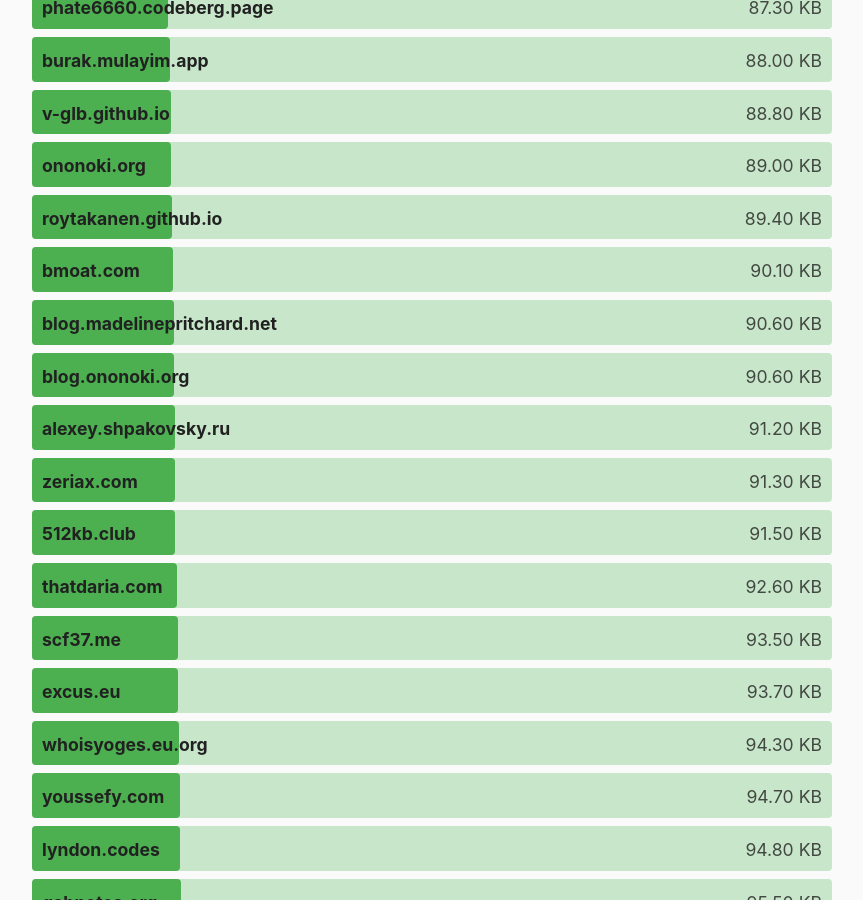
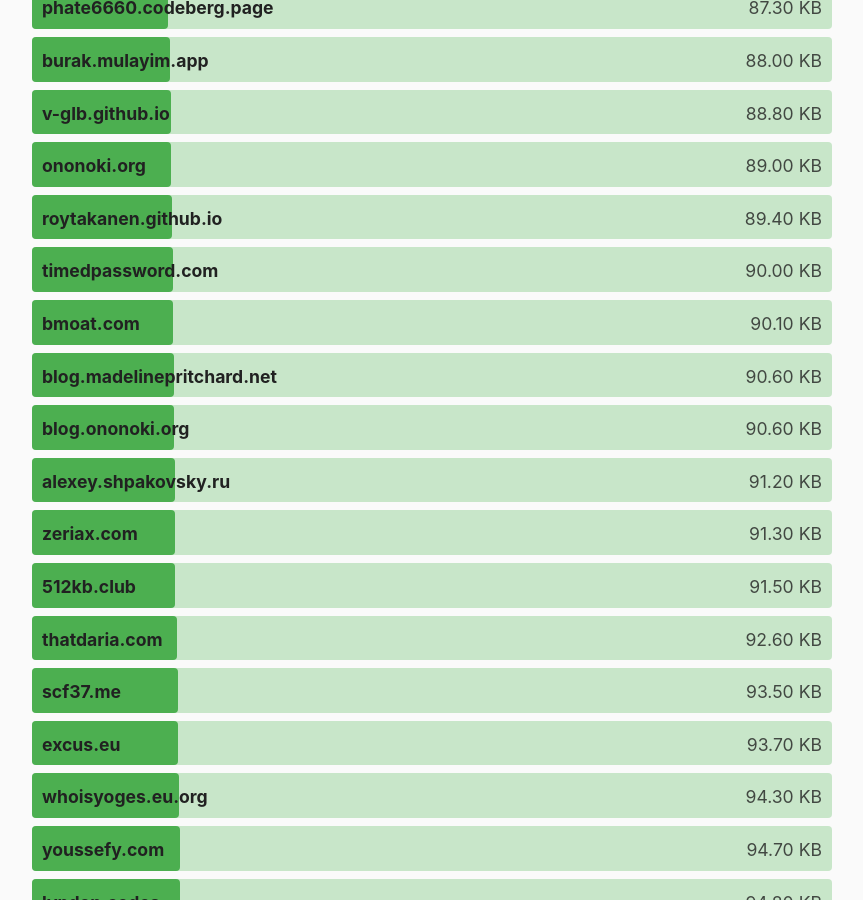
Before and after one commit to kevquirk/512kb.club, a Jekyll site: the page built from index.md, in a window 1280 px wide and 900 px high, scrolled down 19678 px. Shown: the whole window, without its empty margins (208-1071 px from the left). Built offline with Jekyll 4.4.1, drawn with Linux system fonts in a browser that asks for light colours.

Commit message:
Add timedpassword.com

```diff
--- a/_data/sites.yml
+++ b/_data/sites.yml
@@ -2867,6 +2867,11 @@
   size: 407
   last_checked: 2022-06-15
 
+- domain: timedpassword.com
+  url: https://timedpassword.com/
+  size: 90
+  last_checked: 2023-07-28
+
 - domain: timespreader.com
   url: https://timespreader.com/
   size: 344
```
